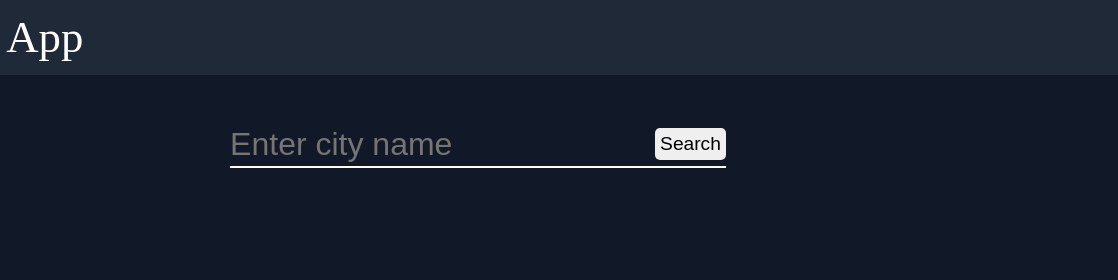
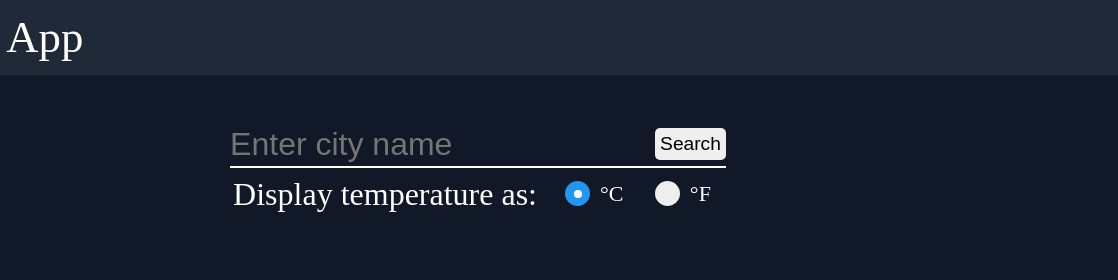
Before and after one commit to myinan/weather-app, a website built with webpack: page src/index.html in a window 1280 px wide. Shown: the top 280 px of the page, 162-1280 px from the left. Built offline with nearby package versions, Linux system fonts and the light colour scheme; no server answers.

Commit message:
Add radio buttons to choose temp

```diff
--- a/src/getWeatherInfo.css
+++ b/src/getWeatherInfo.css
@@ -10,6 +10,7 @@
   flex-direction: column;
   gap: 5px;
   font-size: clamp(1.4rem, 3.5vw, 2rem);
+  color: var(--text);
 }
 
 .search-box {
@@ -24,7 +25,7 @@
   flex-grow: 1;
   border: none;
   background-color: rgba(0, 0, 0, 0);
-  color: var(--text);
+  color: inherit;
   font-size: inherit;
   margin-bottom: 3px;
 }
@@ -57,3 +58,80 @@
 .display-none {
   display: none;
 }
+
+.checkbox-container {
+  display: flex;
+  align-items: center;
+  justify-content: flex-start;
+}
+
+.checkbox-container p:nth-child(1) {
+  padding: 3px;
+  margin-right: 25px;
+}
+
+.checkbox-container label:nth-child(3) {
+  margin-left: auto;
+  margin-right: 15px;
+}
+
+/* Customize the label (the container) */
+.container {
+  position: relative;
+  padding-left: 35px;
+  cursor: pointer;
+  font-size: 22px;
+  user-select: none;
+}
+
+/* Hide the browser's default radio button */
+.container input {
+  position: absolute;
+  opacity: 0;
+  cursor: pointer;
+  height: 0;
+  width: 0;
+}
+
+/* Create a custom radio button */
+.checkmark {
+  position: absolute;
+  top: 0;
+  left: 0;
+  height: 25px;
+  width: 25px;
+  background-color: #eee;
+  border-radius: 50%;
+}
+
+/* On mouse-over, add a grey background color */
+.container:hover input ~ .checkmark {
+  background-color: #ccc;
+}
+
+/* When the radio button is checked, add a blue background */
+.container input:checked ~ .checkmark {
+  background-color: #2196f3;
+}
+
+/* Create the indicator (the dot/circle - hidden when not checked) */
+.checkmark:after {
+  content: "";
+  position: absolute;
+  display: none;
+}
+
+/* Show the indicator (dot/circle) when checked */
+.container input:checked ~ .checkmark:after {
+  display: block;
+}
+
+/* Style the indicator (dot/circle) */
+.container .checkmark:after {
+  top: 9px;
+  left: 9px;
+  width: 8px;
+  height: 8px;
+  border-radius: 50%;
+  background: white;
+}
--- a/src/getWeatherInfo.js
+++ b/src/getWeatherInfo.js
@@ -20,9 +20,11 @@ export async function getCityInfo(city) {
   } catch (err) {
     console.log(err);
   } finally {
-    setTimeout(() => {
+    /*     setTimeout(() => {
       hideLoading();
-    }, 1500);
+    }, 1500); */
+
+    hideLoading();
   }
 }
 
--- a/src/index.html
+++ b/src/index.html
@@ -27,6 +27,18 @@
             <input type="search" id="search-input" placeholder="Enter city name">
             <button type="button" id="search-btn">Search</button>
           </div>
+
+          <div class="checkbox-container">
+            <p>Display temperature as:</p>
+            <label class="container">°C
+              <input type="radio" checked="checked" name="radio">
+              <span class="checkmark"></span>
+            </label>
+            <label class="container">°F
+              <input type="radio" name="radio">
+              <span class="checkmark"></span>
+            </label>
+          </div>
           <span class="error-text display-none">Please enter a city name.</span>
         </form>
       </div>
```
